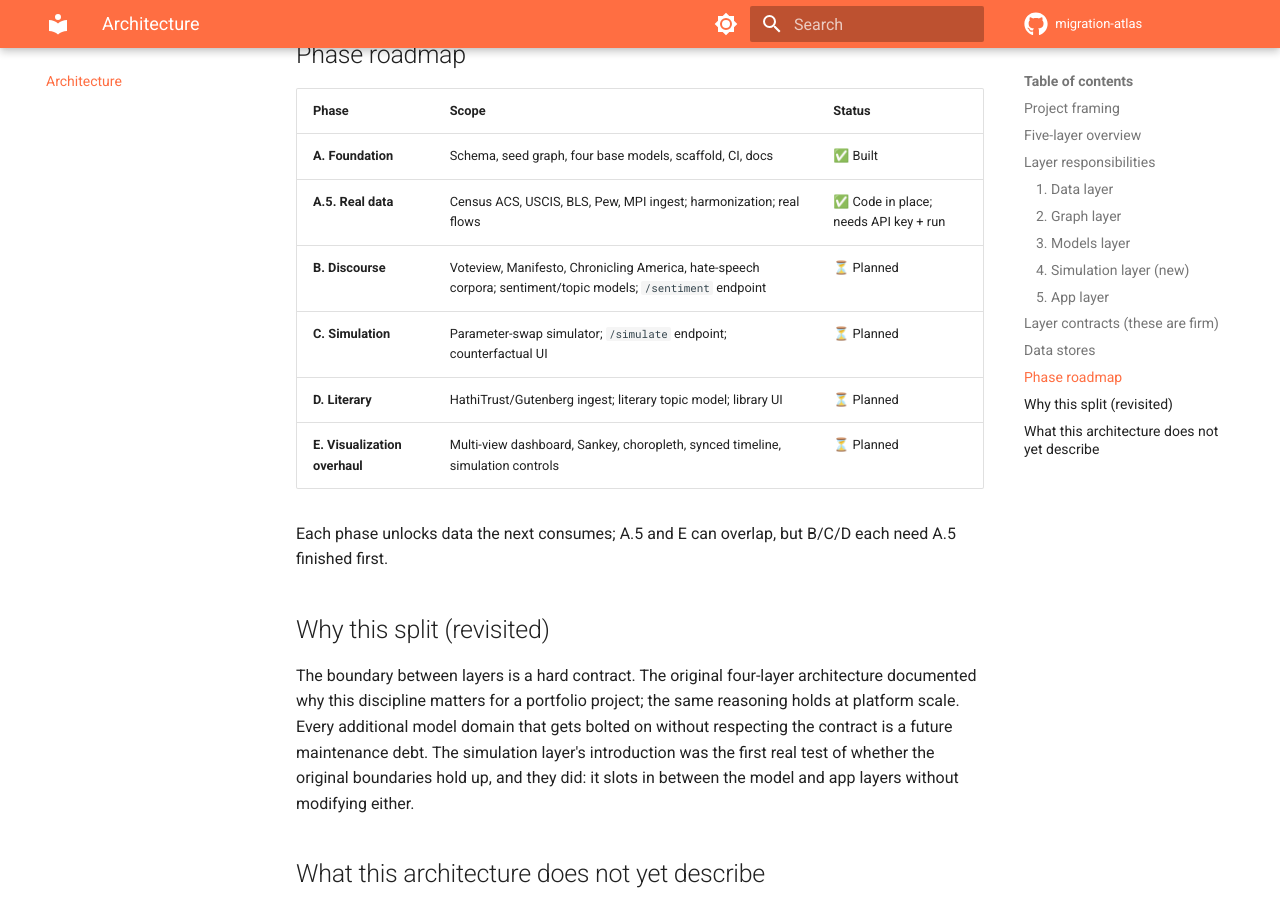
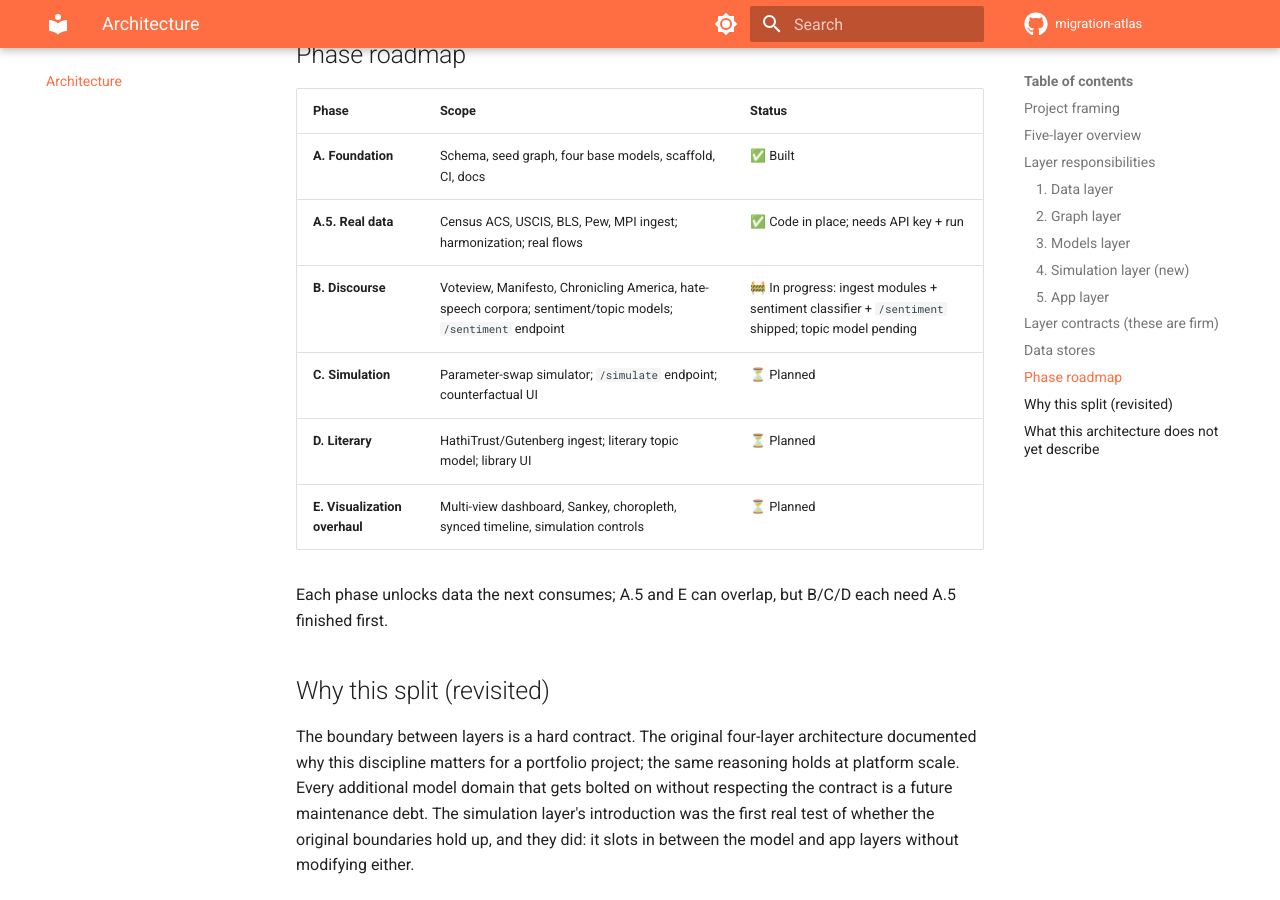
Before and after one commit to ujjawal40/migration-atlas, an MkDocs documentation site: the page built from docs/architecture.md, in a window 1280 px wide and 900 px high, scrolled down 7339 px. Built offline with MkDocs 1.6.1 and Material for MkDocs 9.7.7, drawn with Linux system fonts in a browser that asks for light colours; comment, search, counter and statistics services are not loaded.

Commit message:
docs(arch): mark Phase B as in-progress
Ingest modules for Voteview, Comparative Manifesto Project,
Chronicling America, and the hate-speech corpora are landed; the
multi-axis sentiment classifier and POST /sentiment endpoint are
shipped. Topic model and discourse-view wiring still pending.

```diff
--- a/docs/architecture.md
+++ b/docs/architecture.md
@@ -231,7 +231,7 @@ No PostgreSQL, no MongoDB, no Redis, no Elasticsearch. The platform's storage ne
 |-------|-------|--------|
 | **A. Foundation** | Schema, seed graph, four base models, scaffold, CI, docs | ✅ Built |
 | **A.5. Real data** | Census ACS, USCIS, BLS, Pew, MPI ingest; harmonization; real flows | ✅ Code in place; needs API key + run |
-| **B. Discourse** | Voteview, Manifesto, Chronicling America, hate-speech corpora; sentiment/topic models; `/sentiment` endpoint | ⏳ Planned |
+| **B. Discourse** | Voteview, Manifesto, Chronicling America, hate-speech corpora; sentiment/topic models; `/sentiment` endpoint | 🚧 In progress: ingest modules + sentiment classifier + `/sentiment` shipped; topic model pending |
 | **C. Simulation** | Parameter-swap simulator; `/simulate` endpoint; counterfactual UI | ⏳ Planned |
 | **D. Literary** | HathiTrust/Gutenberg ingest; literary topic model; library UI | ⏳ Planned |
 | **E. Visualization overhaul** | Multi-view dashboard, Sankey, choropleth, synced timeline, simulation controls | ⏳ Planned |
```
